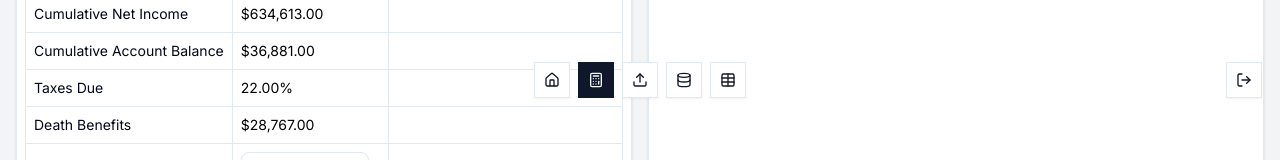
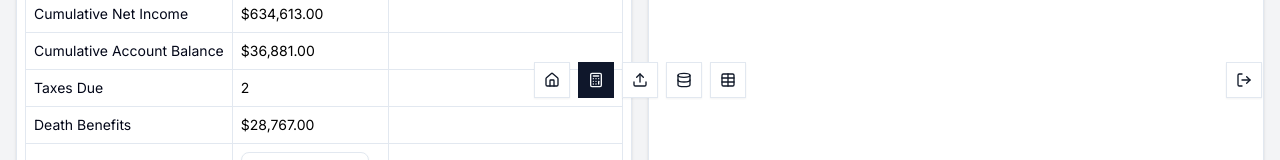
Before and after one commit to swiftcodesolution/iul-calculator-pro, a Next.js app: page /dashboard/calculator in a window 1280 px wide. Shown: the part 686-846 px from the top of the page. Built offline with nearby package versions, Linux system fonts and the light colour scheme.

Commit message:
sorted taxes due cell in currentplan

```diff
--- a/src/components/calculator/ComparisonTable.tsx
+++ b/src/components/calculator/ComparisonTable.tsx
@@ -342,12 +342,13 @@ export function ComparisonTable({
       cumulativeFeesPaid: targetResult.cumulativeFees,
       cumulativeNetIncome: targetResult.cumulativeIncome,
       cumulativeAccountBalance: targetResult.endOfYearBalance,
-      taxesDue:
-        targetResult.grossRetirementIncome > 0
-          ? (targetResult.retirementTaxes /
-              targetResult.grossRetirementIncome) *
-            100
-          : 0,
+      // taxesDue:
+      //   targetResult.grossRetirementIncome > 0
+      //     ? (targetResult.retirementTaxes /
+      //         targetResult.grossRetirementIncome) *
+      //       100
+      //     : 0,
+      taxesDue: boxesData.currentPlanFees,
       deathBenefits: targetResult.deathBenefit,
       yearsRunOutOfMoney: inputs.yearsRunOutOfMoney,
       currentAge: inputs.currentAge,
```
